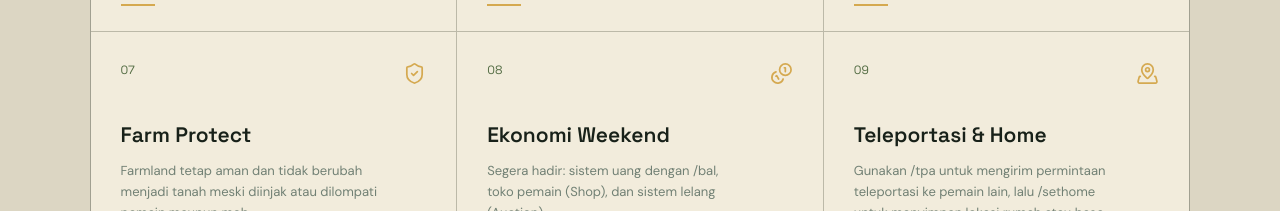
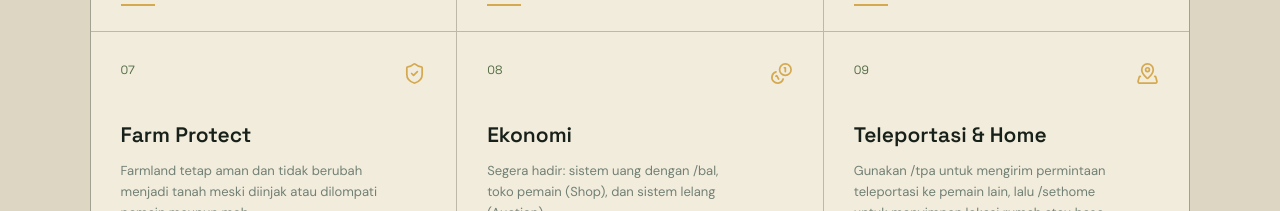
Before and after one commit to Chevozz/agoytopia, a React (Vite) app: page / in a window 1280 px wide. Shown: the part 3060-3271 px from the top of the page. Built offline with nearby package versions, Linux system fonts and the light colour scheme.

Commit message:
adding and sync new features

```diff
--- a/src/data/serverConfig.js
+++ b/src/data/serverConfig.js
@@ -24,7 +24,7 @@ export const features = [
   ['05', 'Simple Login', 'Fitur autentikasi atau login sesuai implementasi server. Ikuti petunjuk yang tersedia di dalam game.', 'LogIn'],
   ['06', 'TreeFeller', 'Tebang kayu dari bawah untuk menghancurkan seluruh pohon. Gunakan /treefeller toggle untuk ON/OFF, atau tahan Sneak untuk menebang satu blok manual.', 'TreePine'],
   ['07', 'Farm Protect', 'Farmland tetap aman dan tidak berubah menjadi tanah meski diinjak atau dilompati pemain maupun mob.', 'ShieldCheck'],
-  ['08', 'Ekonomi Weekend', 'Segera hadir: sistem uang dengan /bal, toko pemain (Shop), dan sistem lelang (Auction).', 'Coins'],
+  ['08', 'Ekonomi', 'Segera hadir: sistem uang dengan /bal, toko pemain (Shop), dan sistem lelang (Auction).', 'Coins'],
   ['09', 'Teleportasi & Home', 'Gunakan /tpa untuk mengirim permintaan teleportasi ke pemain lain, lalu /sethome untuk menyimpan lokasi rumah atau base agar mudah diakses kembali.', 'MapPinned'],
 ];
 
```
